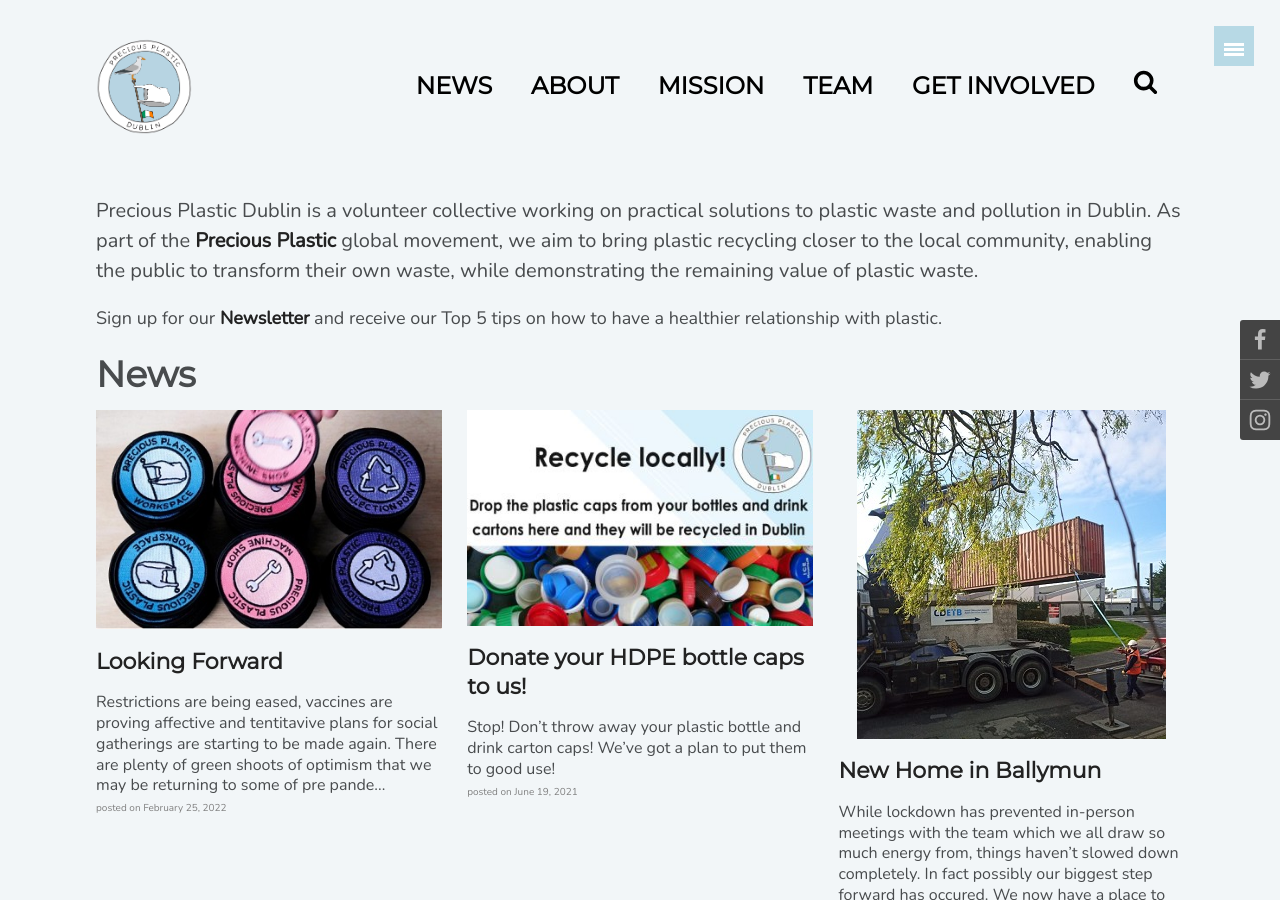
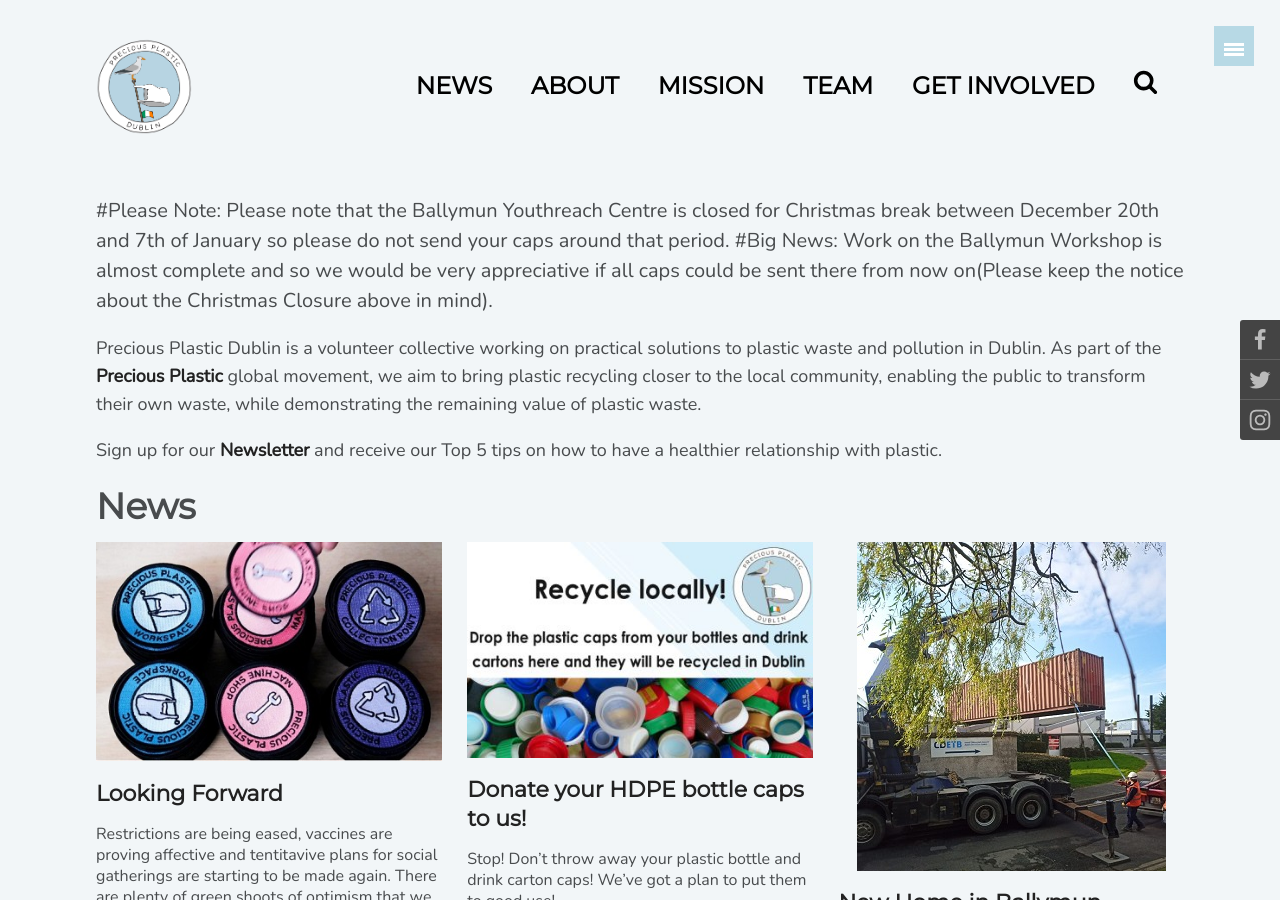
Before and after one commit to preciousplasticdublin/preciousplasticdublin.github.io, a Jekyll site: the page built from index.md, in a window 1280 px wide and 900 px high. Built offline with Jekyll 4.4.1, drawn with Linux system fonts in a browser that asks for light colours; comment, search, counter and statistics services are not loaded.

Commit message:
Update index.md
Ballymun News Plus Xmas

```diff
--- a/index.md
+++ b/index.md
@@ -2,7 +2,9 @@
 layout: page
 permalink: /
 ---
-
+#Please Note:
+Please note that the Ballymun Youthreach Centre is closed for Christmas break between December 20th and 7th of January so please do not send your caps around that period.
+#Big News: Work on the Ballymun Workshop is almost complete and so we would be very appreciative if all caps could be sent there from now on(Please keep the notice about the Christmas Closure above in mind).
 
 Precious Plastic Dublin is a volunteer collective working on practical solutions to plastic waste and pollution in Dublin. As part of the [Precious Plastic](https://preciousplastic.com) global movement, we aim to bring plastic recycling closer to the local community, enabling the public to transform their own waste, while demonstrating the remaining value of plastic waste.
 
```
